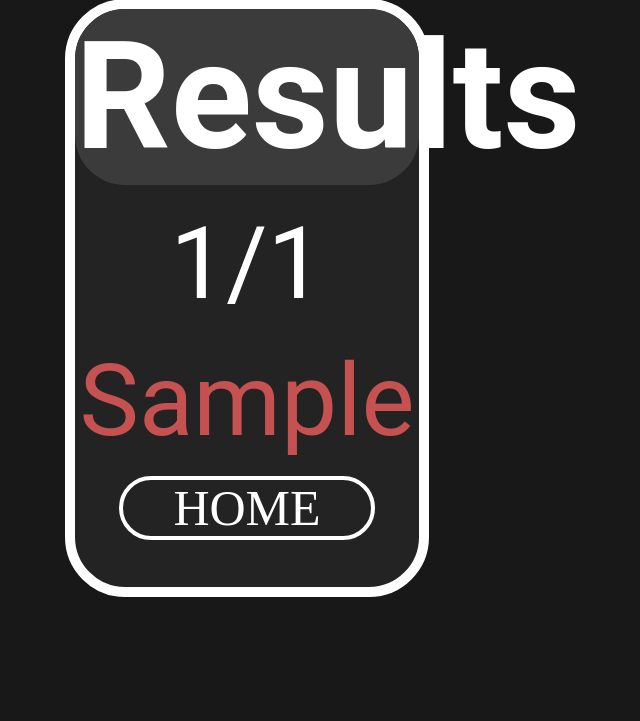
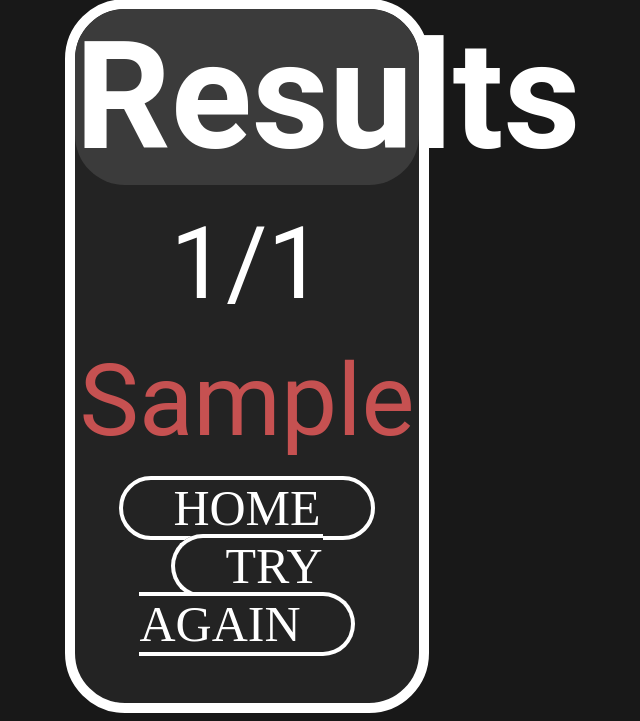
Before and after one commit to JakeKandell/quiz-site, a Django app: template quiz_site/quiz/templates/quiz/results.html in a window 1280 px wide. Shown: the part 126-847 px from the top of the page, without its empty margins (393-1033 px from the left). Before the commit the page ends 723 px from the top, so only its background shows below. Run offline with Django 3.2, Linux system fonts and the light colour scheme; data comes from the database, SQL or seed files in the repository; the template is opened without the code that fills it: values that come from a table or form of the project are taken from there, most other values are stand-ins (such as "Sample title", 1, 10 or a date in 2020).

Commit message:
added try again button

```diff
--- a/quiz_site/quiz/templates/quiz/results.html
+++ b/quiz_site/quiz/templates/quiz/results.html
@@ -23,6 +23,9 @@
 
         <a class="home_button" href="{% url 'quiz:index' %}">Home</a>
 
+        <a class="home_button" href="{% url 'quiz:single_quiz' quiz.id %}">Try Again</a>
+
     </div>
+
 </body>
 </html>
```
